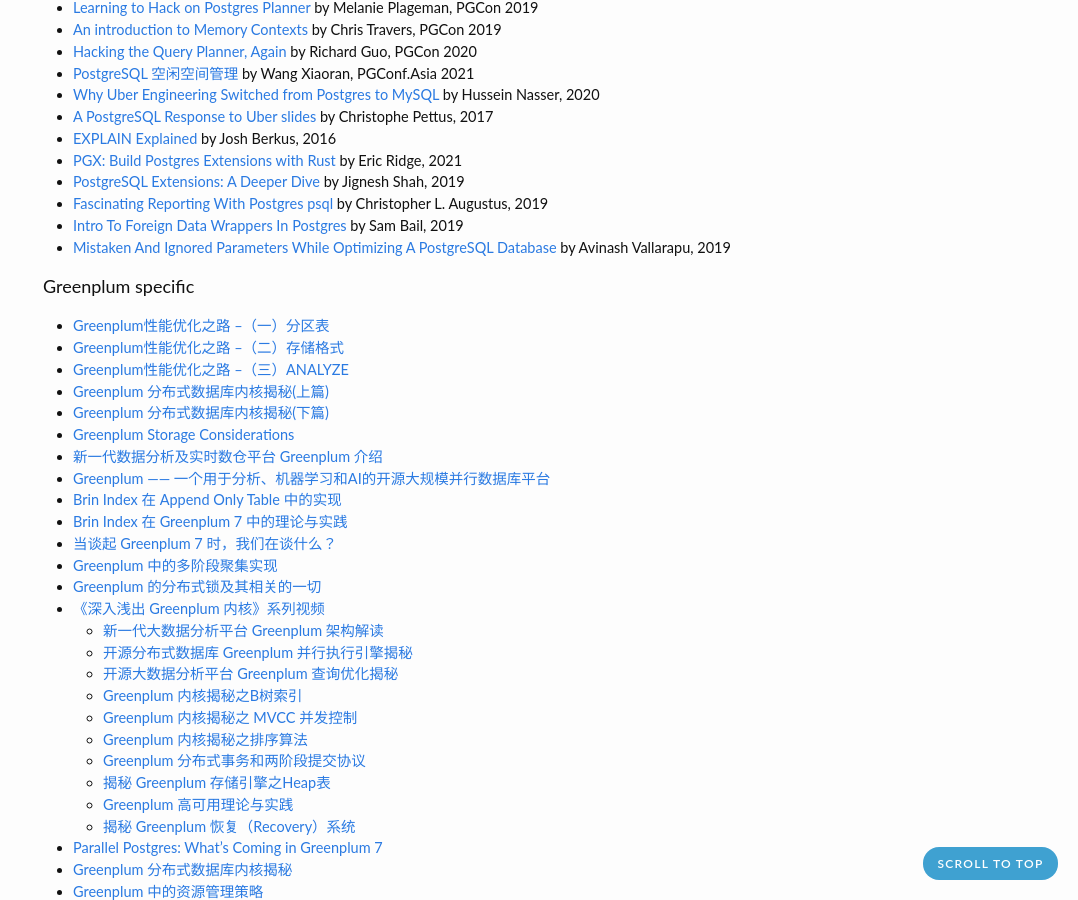
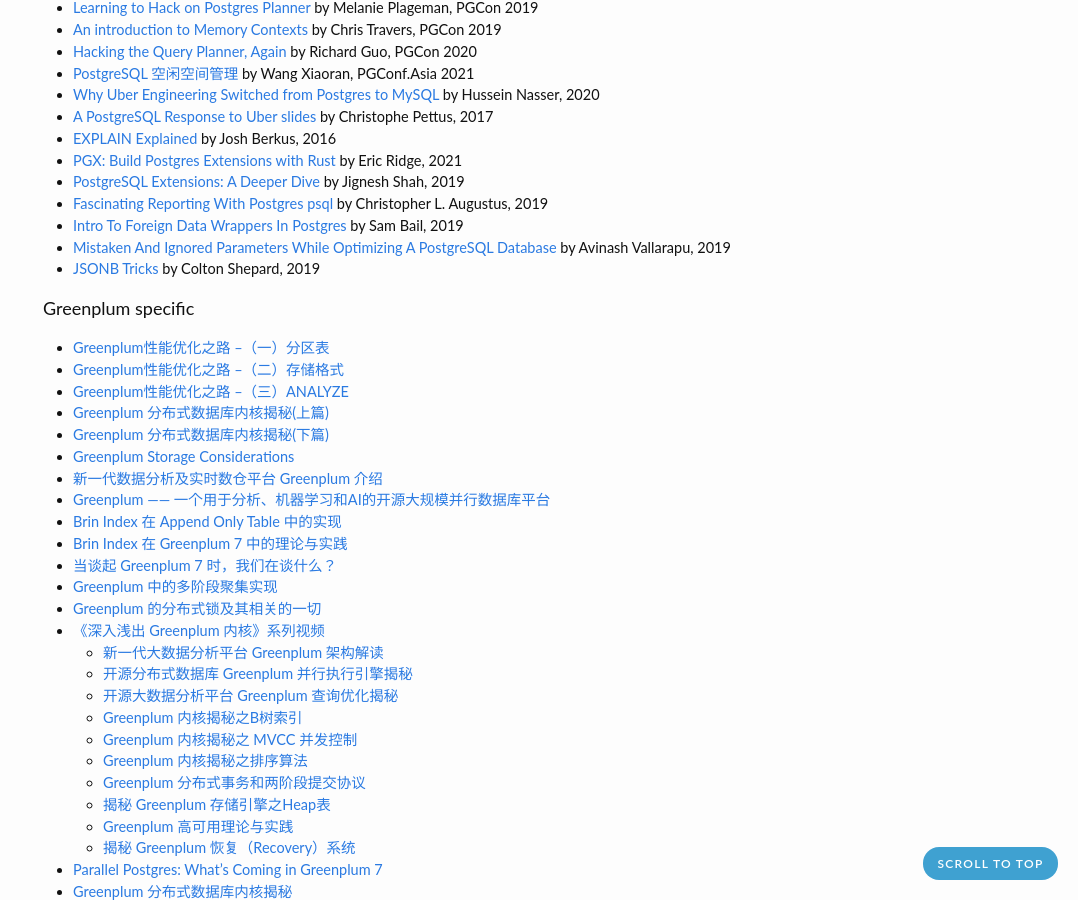
Before and after one commit to zhjwpku/zhjwpku.github.io, a Jekyll site: the page built from _posts/2022-07-12-awesome-postgres.md, in a window 1280 px wide and 900 px high, scrolled down 2649 px. Shown: the whole window, without its empty margins (202-1280 px from the left). Built offline with Jekyll 4.4.1, drawn with Linux system fonts in a browser that asks for light colours; comment, search, counter and statistics services are not loaded.

Commit message:
JSONB Tricks
Signed-off-by: Junwang Zhao <zhjwpku@gmail.com>

```diff
--- a/_posts/2022-07-12-awesome-postgres.md
+++ b/_posts/2022-07-12-awesome-postgres.md
@@ -135,6 +135,7 @@
 - [Fascinating Reporting With Postgres psql](https://www.youtube.com/watch?v=GMiJs7YSzXM) by Christopher L. Augustus, 2019
 - [Intro To Foreign Data Wrappers In Postgres](https://www.youtube.com/watch?v=Swl0P7cP3-w) by Sam Bail, 2019
 - [Mistaken And Ignored Parameters While Optimizing A PostgreSQL Database](https://www.youtube.com/watch?v=lJ18c1hGRBM) by Avinash Vallarapu, 2019
+- [JSONB Tricks](https://www.youtube.com/watch?v=p9RItyeKbLQ) by Colton Shepard, 2019
 
 <h4>Greenplum specific</h4>
 
```
